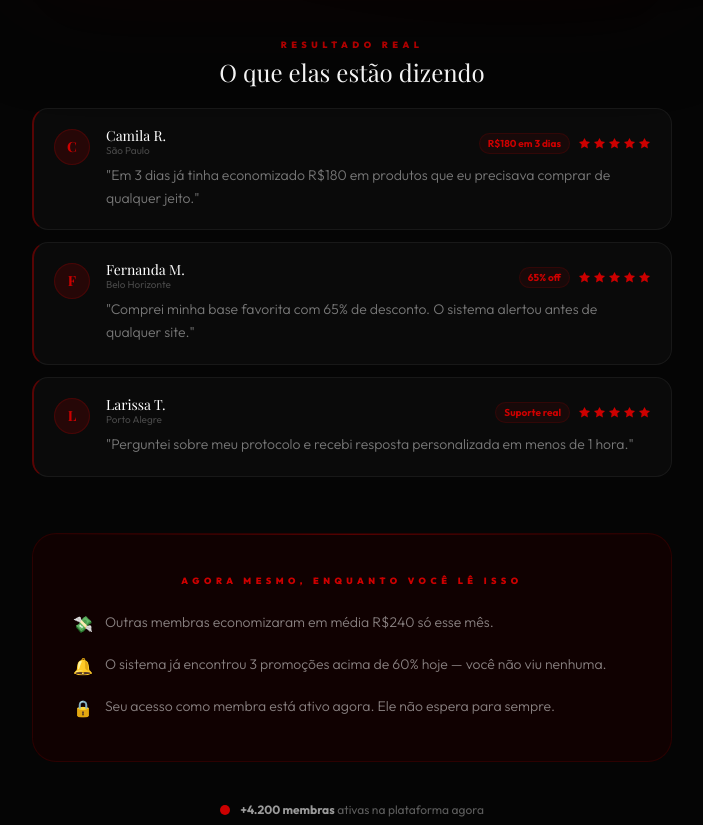
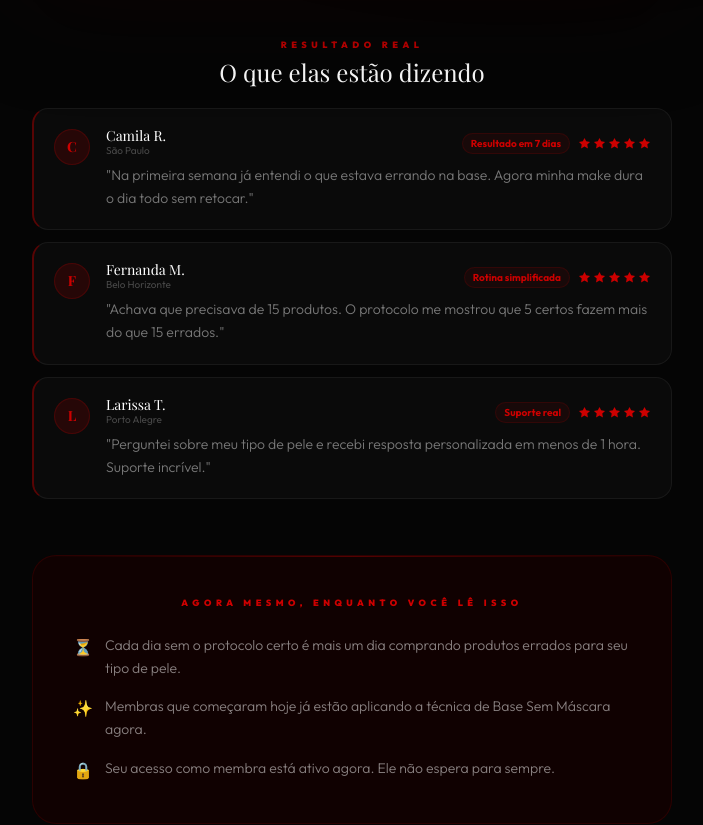
Before and after one commit to notcostaip/make-flow, a Next.js app: page /obrigado in a window 1280 px wide. Shown: the part 1020-1845 px from the top of the page, without its empty margins (288-991 px from the left). Built offline with nearby package versions, Linux system fonts and the light colour scheme; a web font is replaced by a local one.

Commit message:
fix: rewrite thank-you page — remove offer/savings references, align with protocol positioning

```diff
--- a/src/app/obrigado/page.tsx
+++ b/src/app/obrigado/page.tsx
@@ -50,29 +50,29 @@ const TESTIMONIALS = [
   {
     name: 'Camila R.',
     city: 'São Paulo',
-    text: 'Em 3 dias já tinha economizado R$180 em produtos que eu precisava comprar de qualquer jeito.',
+    text: 'Na primeira semana já entendi o que estava errando na base. Agora minha make dura o dia todo sem retocar.',
     stars: 5,
-    saving: 'R$180 em 3 dias',
+    tag: 'Resultado em 7 dias',
   },
   {
     name: 'Fernanda M.',
     city: 'Belo Horizonte',
-    text: 'Comprei minha base favorita com 65% de desconto. O sistema alertou antes de qualquer site.',
+    text: 'Achava que precisava de 15 produtos. O protocolo me mostrou que 5 certos fazem mais do que 15 errados.',
     stars: 5,
-    saving: '65% off',
+    tag: 'Rotina simplificada',
   },
   {
     name: 'Larissa T.',
     city: 'Porto Alegre',
-    text: 'Perguntei sobre meu protocolo e recebi resposta personalizada em menos de 1 hora.',
+    text: 'Perguntei sobre meu tipo de pele e recebi resposta personalizada em menos de 1 hora. Suporte incrível.',
     stars: 5,
-    saving: 'Suporte real',
+    tag: 'Suporte real',
   },
 ];
 
 const INACTION_ITEMS = [
-  { emoji: '💸', text: 'Outras membras economizaram em média R$240 só esse mês.' },
-  { emoji: '🔔', text: 'O sistema já encontrou 3 promoções acima de 60% hoje — você não viu nenhuma.' },
+  { emoji: '⏳', text: 'Cada dia sem o protocolo certo é mais um dia comprando produtos errados para seu tipo de pele.' },
+  { emoji: '✨', text: 'Membras que começaram hoje já estão aplicando a técnica de Base Sem Máscara agora.' },
   { emoji: '🔒', text: 'Seu acesso como membra está ativo agora. Ele não espera para sempre.' },
 ];
 
@@ -280,7 +280,7 @@ export default function ObrigadoPage() {
                     </div>
                     <div className="flex items-center gap-2">
                       <span className="text-[#cc0000] text-[10px] font-bold font-sans bg-[#990000]/10 px-2 py-0.5 rounded-full border border-[#990000]/20">
-                        {t.saving}
+                        {t.tag}
                       </span>
                       <StarRating count={t.stars} />
                     </div>
@@ -368,7 +368,7 @@ export default function ObrigadoPage() {
             <span className="italic font-light text-white/65">Não saia de mãos vazias.</span>
           </h2>
           <p className="text-white/35 font-sans text-sm leading-relaxed max-w-sm mx-auto">
-            A plataforma é <strong className="text-white/60">gratuita para membras</strong>, o acesso é imediato — e cada minuto fora custa dinheiro real.
+            Seu protocolo personalizado está pronto. O acesso é <strong className="text-white/60">imediato e vitalício</strong> — comece a aplicar hoje.
           </p>
 
           <motion.a
```
